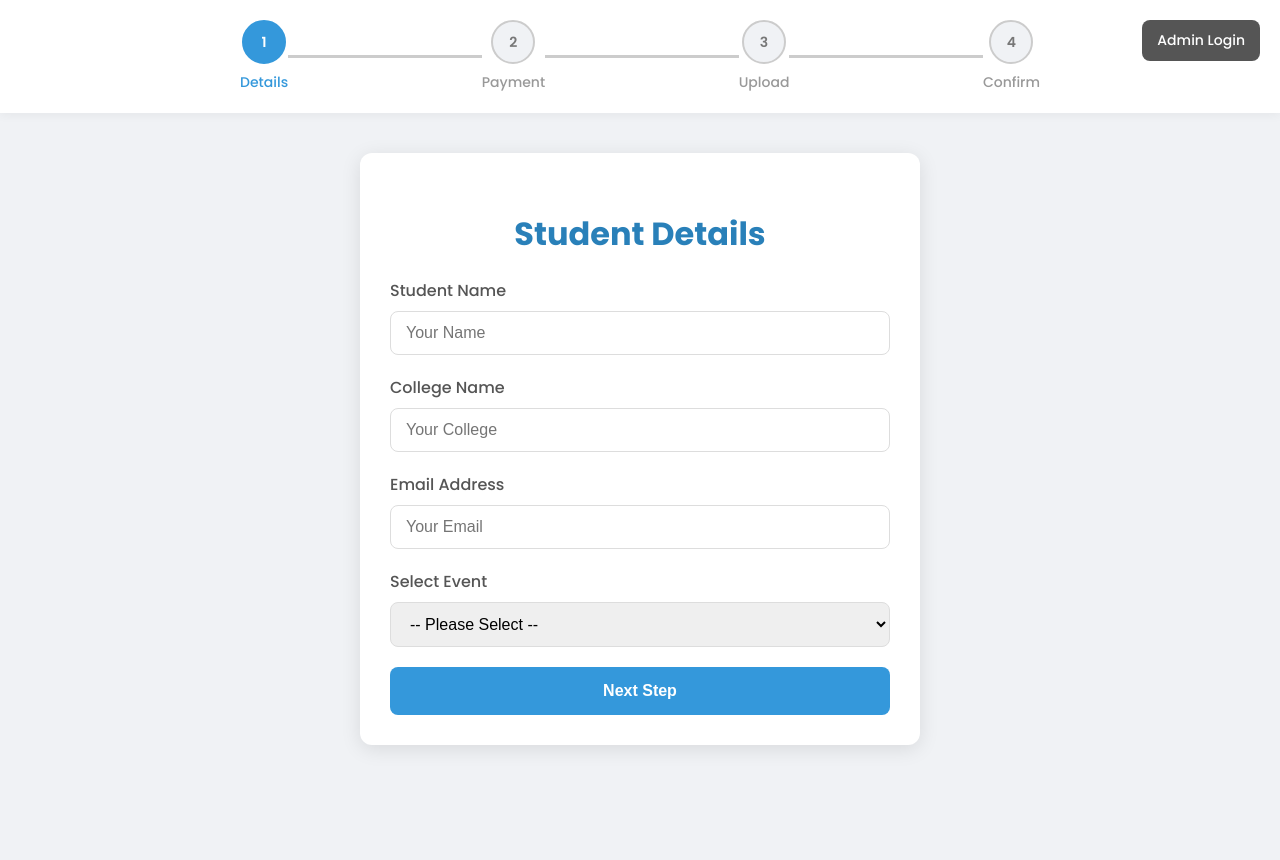
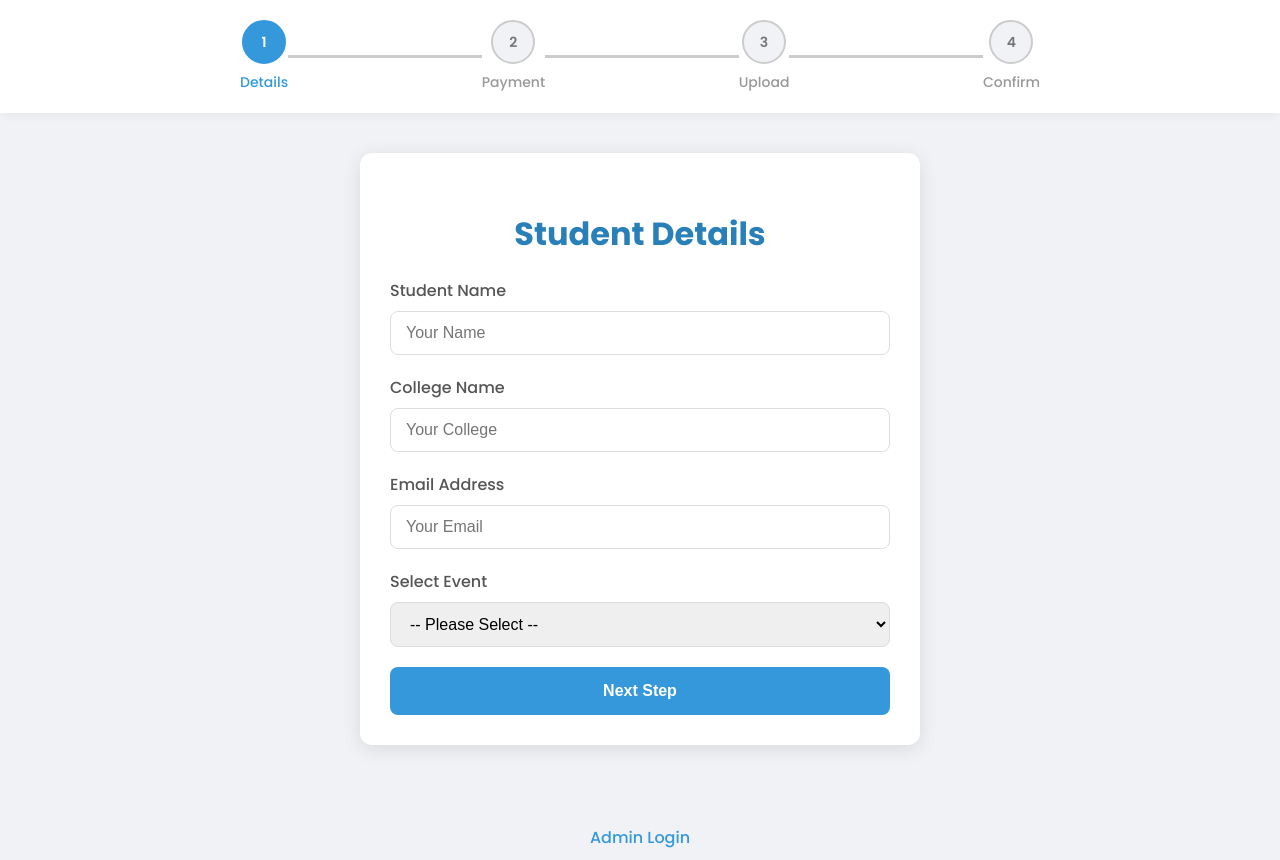
Before and after one commit to koppalshashi/event2, a website: page public/index.html in a window 1280 px wide. Before the commit the page ends 835 px from the top, so only its background shows below. Drawn offline with Linux system fonts and the light colour scheme.

Commit message:
Update index.html

```diff
--- a/public/index.html
+++ b/public/index.html
@@ -129,7 +129,7 @@
 
   <!-- Admin login link -->
   <div class="admin-link-container">
-     <a href="admin-login.html" class="admin-login-button">Admin Login</a>
+    <a href="admin-login.html" class="admin-login-link">Admin Login</a>
   </div>
 
   <script src="script.js"></script>
```
